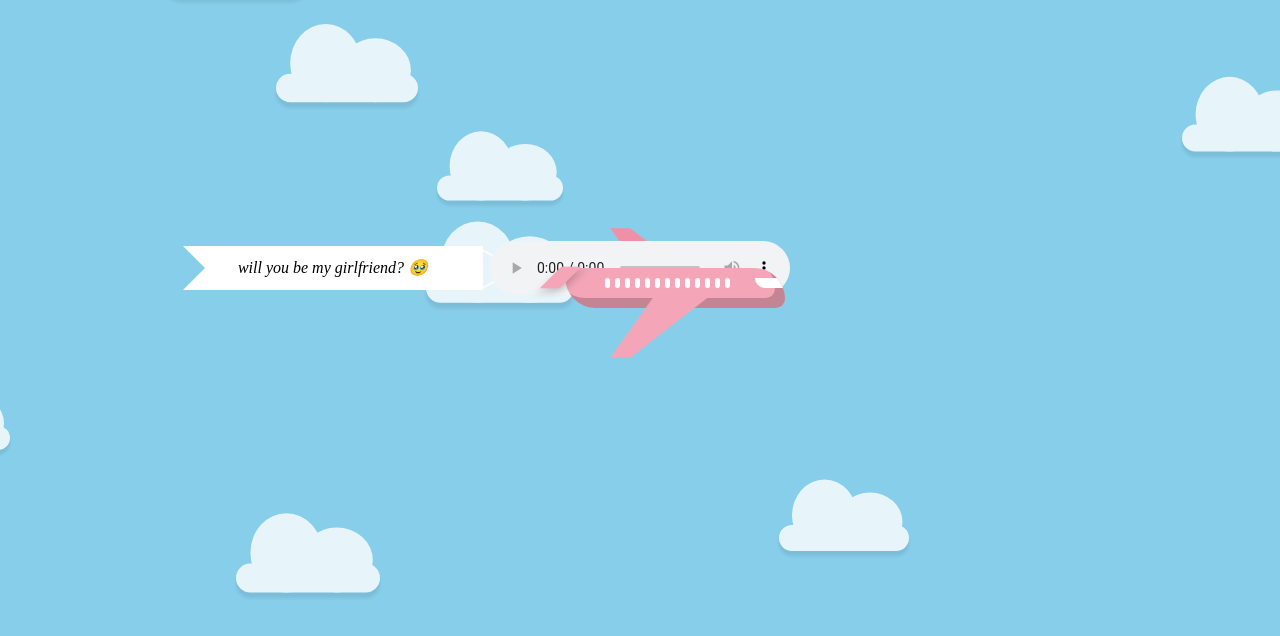
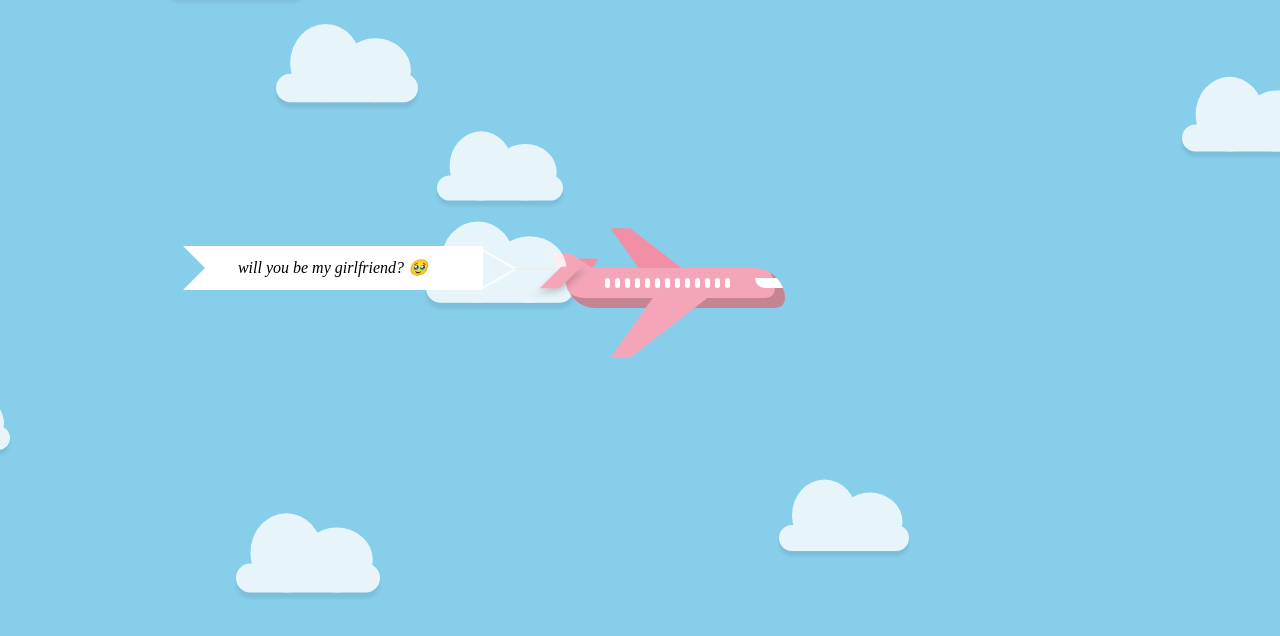
Before and after one commit to eelgaa/eelgaa.github.io, a plain HTML site: page index.html in a window 1280 px wide. Shown: the part 132-768 px from the top of the page. Drawn offline with Linux system fonts and the light colour scheme.

Commit message:
Update index.html

```diff
--- a/index.html
+++ b/index.html
@@ -39,7 +39,6 @@
   </button>
 
   <script src="script.js"></script>
-  <audio src="sound.mp3.mpg"
-    controls autoplay></audio>
+
 </body>
 </html>
```
